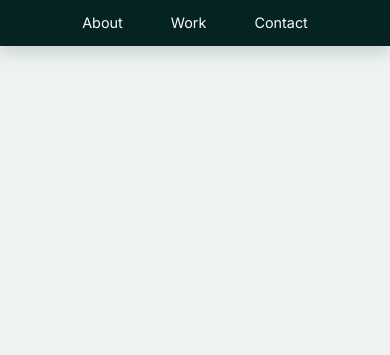
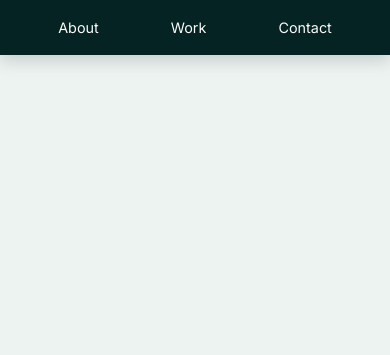
Before and after one commit to vinvieri/freeCodeCamp-Personal-Portfolio-Webpage, a plain HTML site: page index.html in a window 390 px wide. Shown: the top 355 px of the page. Drawn offline with nearby package versions, Linux system fonts and the light colour scheme.

Commit message:
Update styles.css

```diff
--- a/styles.css
+++ b/styles.css
@@ -43,7 +43,6 @@ section {
 
   display: flex;
   justify-content: center;
-  align-items: center;
 
   width: 100%;
   position: fixed;
@@ -55,7 +54,7 @@ section {
   list-style: none;
 
   display: flex;
-  gap: 8rem;
+  gap: 12rem;
 }
 
 .nav-link:link,
@@ -237,7 +236,7 @@ h1 {
     font-size: 37.5%;
   }
 
-  header {
+  #navbar {
     padding: 3.2rem 6.4rem;
   }
 
```
